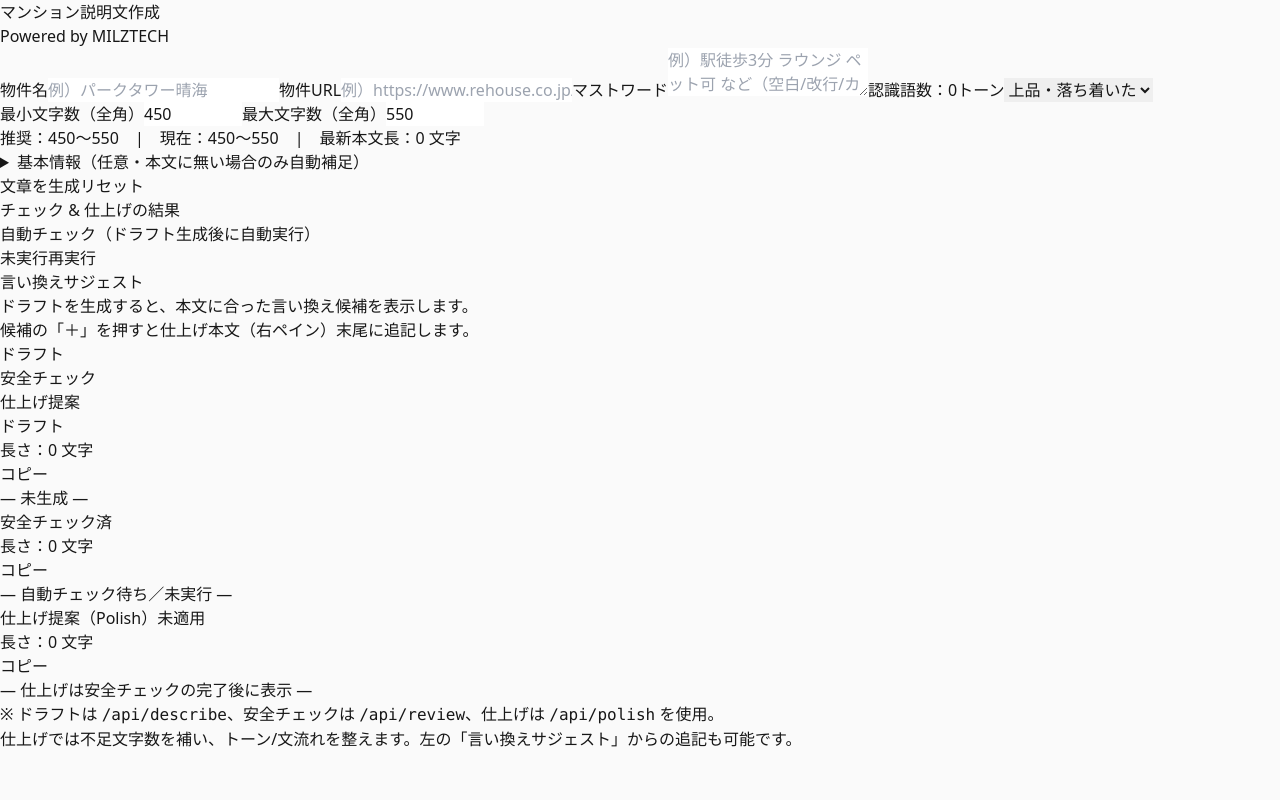
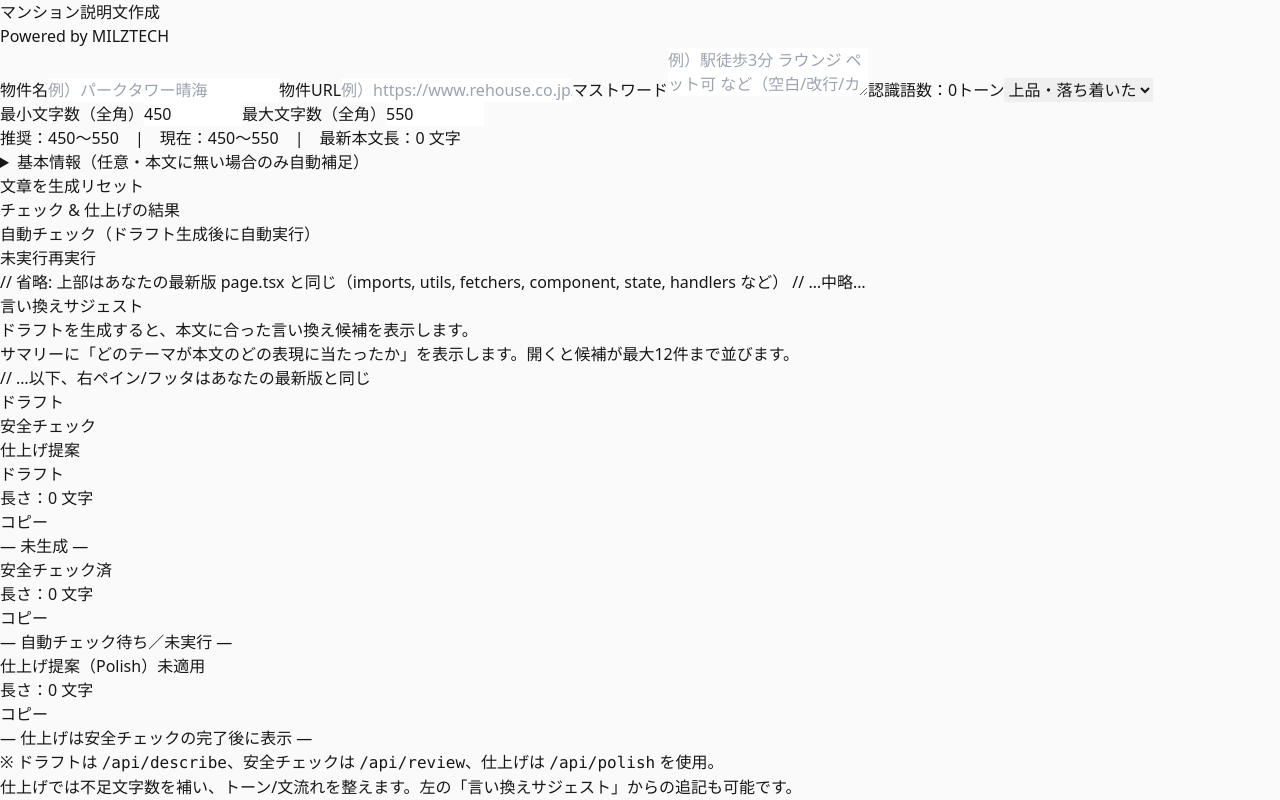
Before and after one commit to masashitakano917-maker/apt_explain, a Next.js app in the folder of-tagline-main-2/of-tagline/: page / in a window 1280 px wide. Built offline with nearby package versions, Linux system fonts and the light colour scheme.

Commit message:
Update page.tsx

```diff
--- a/of-tagline-main-2/of-tagline/app/page.tsx
+++ b/of-tagline-main-2/of-tagline/app/page.tsx
@@ -708,13 +708,25 @@ export default function Page() {
           </section>
 
           {/* 左：言い換えサジェスト */}
+          // 省略: 上部はあなたの最新版 page.tsx と同じ（imports, utils, fetchers, component, state, handlers など）
+
+// …中略…
+
+          {/* 左：言い換えサジェスト（折りたたみ + 12件制限） */}
           <section className="bg-white rounded-2xl shadow p-4 space-y-2">
             <div className="text-sm font-medium">言い換えサジェスト</div>
-            <PhraseSuggest sourceText={currentText} onInsert={handleInsertPhrase} />
+            <PhraseSuggest
+              sourceText={currentText}
+              onInsert={handleInsertPhrase}
+              maxPhrases={12}
+            />
             <div className="text-[11px] text-neutral-500">
-              候補の「＋」を押すと仕上げ本文（右ペイン）末尾に追記します。
+              サマリーに「どのテーマが本文のどの表現に当たったか」を表示します。開くと候補が最大12件まで並びます。
             </div>
           </section>
+
+// …以下、右ペイン/フッタはあなたの最新版と同じ
+
         </form>
 
         {/* 右カラム：出力3段 */}
```
